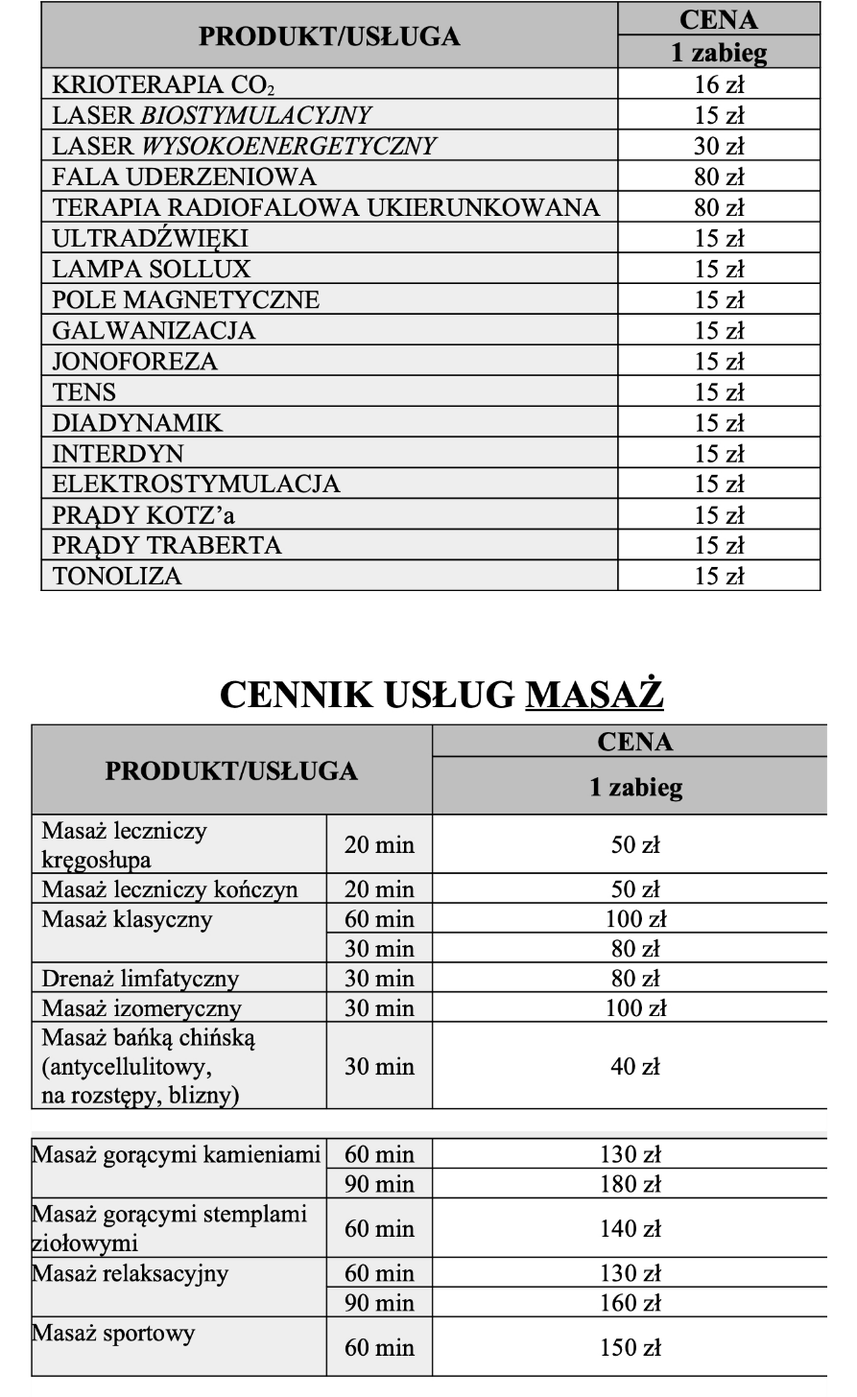
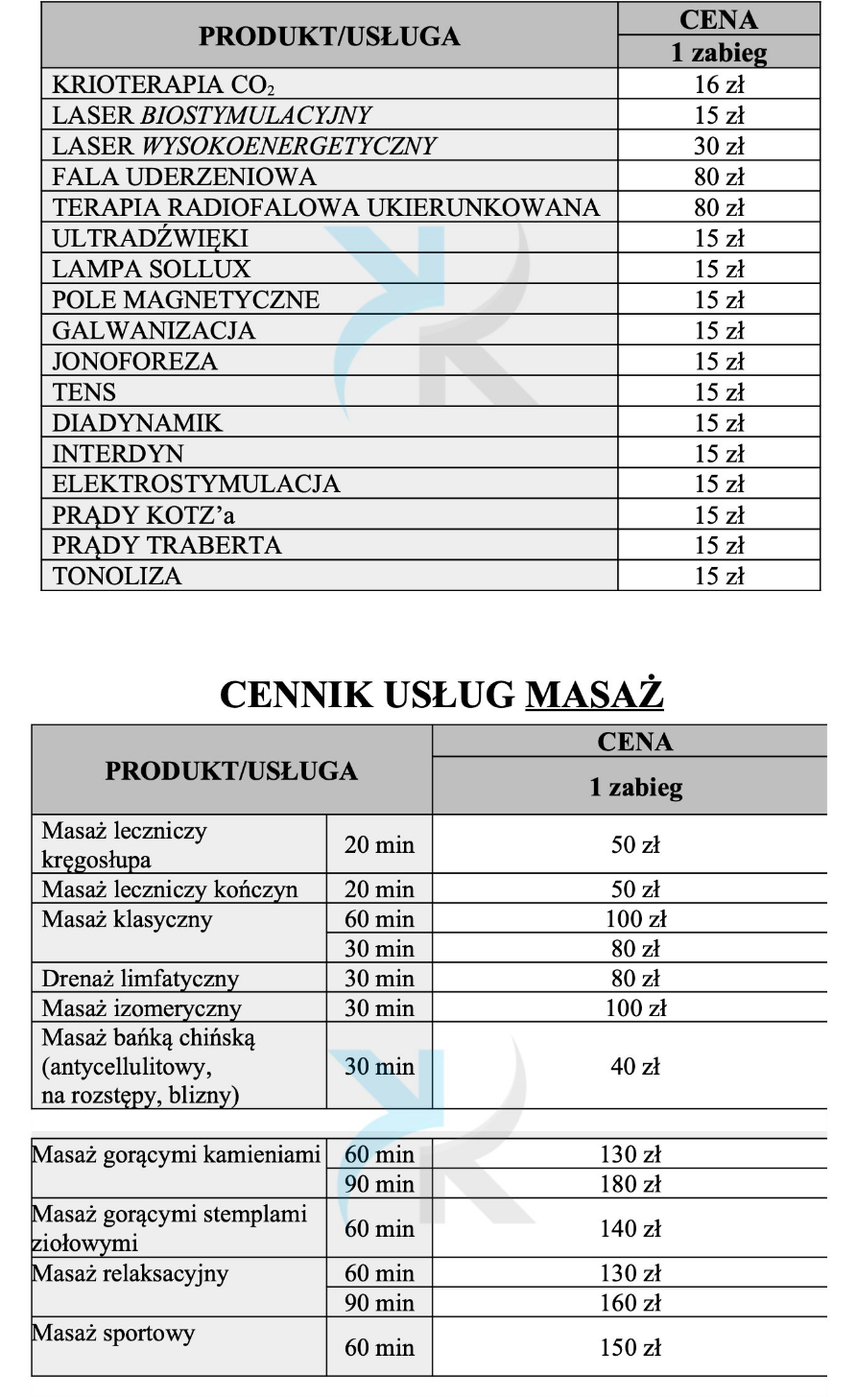
Before and after one commit to jarekwach/kinesis, a plain HTML site: page cennik.html in a window 1280 px wide. Shown: the part 1326-2782 px from the top of the page at 96% size, without its empty margins (190-1083 px from the left). Drawn offline with nearby package versions, Linux system fonts and the light colour scheme.

Commit message:
change price list

```diff
--- a/cennik.html
+++ b/cennik.html
@@ -57,9 +57,9 @@
 
                 <div class="prices-box">
 
-                    <img class="price-img" src="./img/cennik/cennik fizjoterapia.jpg" alt="cennik usług fizjoterapii">
-                    <img class="price-img" src="./img/cennik/cennik fizykoterapia.jpg" alt="cennik usług fizykoterapii">
-                    <img class="price-img" src="./img/cennik/cennik masaz.jpg" alt="cennik usług masażu">
+                    <img class="price-img" src="./img/cennik/cennik fizjoterapia-logo.jpg" alt="cennik usług fizjoterapii">
+                    <img class="price-img" src="./img/cennik/cennik fizykoterapia-logo.jpg" alt="cennik usług fizykoterapii">
+                    <img class="price-img" src="./img/cennik/cennik masaz-logo.jpg" alt="cennik usług masażu">
 
                     <img class="price-img" src="./img/cennik/dokumentacja oplaty.jpg"
                         alt="opłaty za udostępnianie dokumentacji medycznej">
```
Also changed, not shown: img/cennik/cennik fizjoterapia-logo.jpg (added), img/cennik/cennik fizjoterapia.jpg (deleted), img/cennik/cennik fizykoterapia-logo.jpg (added), img/cennik/cennik fizykoterapia.jpg (deleted), img/cennik/cennik masaz-logo.jpg (added), img/cennik/cennik masaz.jpg (deleted), 1 other file.
